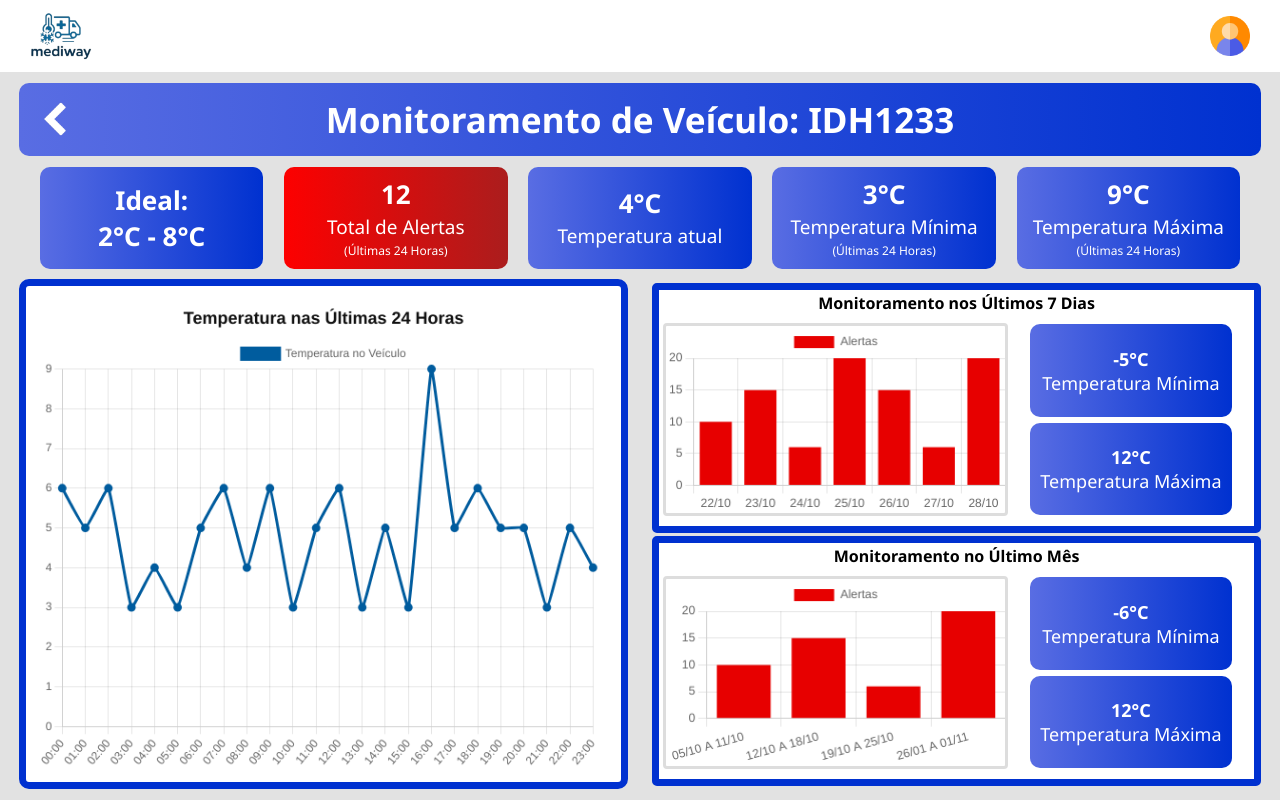
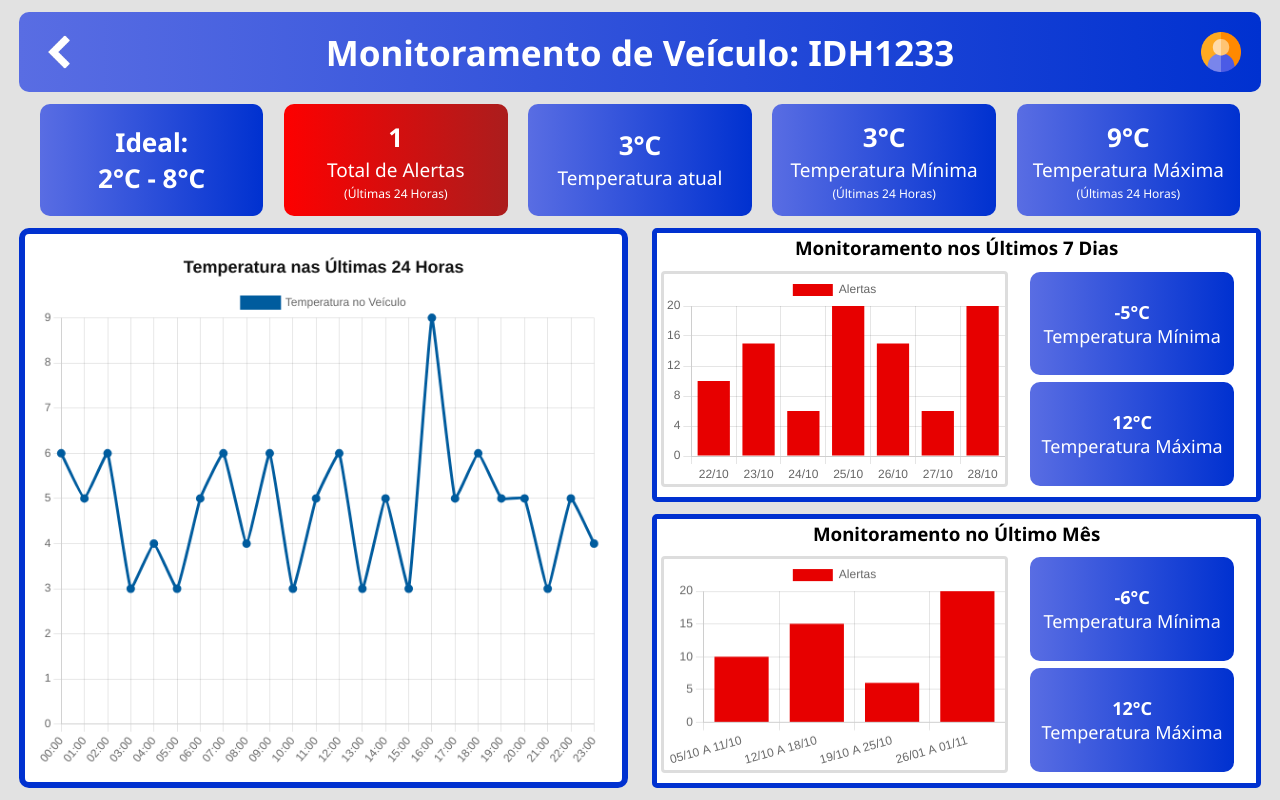
Before and after one commit to Project-MediWay/projeto-mediway-sprint2, a plain HTML site: page Aplicação Web/public/dashespecifica.html in a window 1280 px wide. Drawn offline with nearby package versions, Linux system fonts and the light colour scheme.

Commit message:
retirando header entre outros

```diff
--- a/Aplicação Web/public/dashespecifica.html
+++ b/Aplicação Web/public/dashespecifica.html
@@ -27,21 +27,11 @@
     </div>
   </div>
 
-  <div class="header">
-    <div class="container1">
-      <ul class="navbar">
-        <img src="assets/dashboard/logo.PNG" class="logo" />
-      </ul>
-      <ul class="navbar">
-        <img src="assets/dashboard/user.png" onclick="exibirModal()" class="user" />
-      </ul>
-    </div>
-  </div>
-
-  <div class="main">
-    <div class="title">
-      <img src="assets/dashboard/voltar.png" height="40px" class="btn-voltar" onclick="voltar()">
-      <span class="title-main">Monitoramento de Veículo: IDH1233</span>
+      <div class="main">
+        <div class="title">
+          <img src="assets/dashboard/voltar.png" height="40px" class="btn-voltar" onclick="voltar()">
+          <span class="title-main">Monitoramento de Veículo: IDH1233</span>
+          <img src="assets/dashboard/user.png" onclick="exibirModal()" class="user" />
     </div>
 
     <div class="kpis">
@@ -50,12 +40,12 @@
         <span class="valor-kpis">2°C - 8°C</span>
       </div>
       <div class="total-alertas">
-        <span class="valor-kpis">12</span>
+        <span class="valor-kpis">1</span>
         <span class="texto-kpis"">Total de Alertas</span>
         <span class="texto-kpis-menor">(Últimas 24 Horas)</span>
       </div>
       <div class=" temperatura-atual">
-          <span class="valor-kpis">4°C</span>
+          <span class="valor-kpis">3°C</span>
           <span class="texto-kpis">Temperatura atual</span>
       </div>
       <div class=" temperatura-minima">
@@ -78,7 +68,7 @@
 
       <div class="grafico-alerta">
         <div class="dados-semanais">
-          <h4>Monitoramento nos Últimos 7 Dias</h4>
+          <h3>Monitoramento nos Últimos 7 Dias</h3>
           <div class="graficos-kpis-semanais">
             <div class="grafico-semanal">
               <canvas id="grafico_alerta_semanal"></canvas>
@@ -96,7 +86,7 @@
           </div>
         </div>
         <div class="dados-mensais">
-          <h4>Monitoramento no Último Mês</h4>
+          <h3>Monitoramento no Último Mês</h3>
           <div class="graficos-kpis-mensais">
             <div class="grafico-mensal">
               <canvas id="grafico_alerta_mensal"></canvas>
--- a/Aplicação Web/public/styles/dashespecifica.css
+++ b/Aplicação Web/public/styles/dashespecifica.css
@@ -7,40 +7,12 @@
     font-family: "Noto Sans", sans-serif;
 }
 
-.header {
-    width: 100vw;
-    height: 9vh;
-    display: flex;
-    background-color: #fff;
-}
-
-.container1 {
-    width: 100vw;
-    display: flex;
-    justify-content: space-between;
-    padding: 10px;
-    padding-left: 30px;
-    padding-right: 30px;
-}
-
-.navbar {
-    display: flex;
-    align-items: center;
-    height: 100%;
-}
-
 .logo {
-    height: 50px;
+    height: 60px;
 }
 
 .user {
     height: 40px;
-    cursor: pointer;
-}
-
-.logo:hover {
-    transform: scale(1.1);
-    opacity: 1;
     cursor: pointer;
 }
 
@@ -51,11 +23,12 @@
 .main {
     background-color: #e2e2e2;
     width: 100vw;
-    height: 91vh;
+    height: 100vh;
     display: flex;
     flex-direction: column;
     justify-content: space-evenly;
     align-items: center;
+    z-index: 10;
 }
 
 
@@ -113,7 +86,6 @@
     font-size: 13px;
 }
 
-
 .btn-sair-user-menu {
     display: flex;
     justify-content: flex-end;
@@ -131,8 +103,10 @@
     width: 97%;
     border-radius: 10px;
     display: flex;
-    justify-content: center;
+    justify-content: space-between;
     align-items: center;
+    padding-left: 20px;
+    padding-right: 20px;
 }
 
 .title-main {
@@ -144,8 +118,6 @@
 .btn-voltar {
     height: 40px;
     cursor: pointer;
-    position: absolute;
-    left: 35px;
 }
 
 /* Titulo da Pagina */
@@ -228,23 +200,6 @@
     transition: 0.1s;
 }
 
-.temperatura-media {
-    background: linear-gradient(90deg, rgba(89, 109, 227, 1) 0%, rgba(0, 49, 208, 1) 100%);
-    height: 100%;
-    width: 18%;
-    border-radius: 10px;
-    display: flex;
-    flex-direction: column;
-    justify-content: center;
-    align-items: center;
-    font-size: 26px;
-}
-
-.temperatura-media:hover {
-    scale: 1.01;
-    transition: 0.1s;
-}
-
 .temperatura-minima {
     background: linear-gradient(90deg, rgba(89, 109, 227, 1) 0%, rgba(0, 49, 208, 1) 100%);
     height: 100%;
@@ -255,6 +210,7 @@
     justify-content: center;
     align-items: center;
     font-size: 26px;
+    color: black;
 }
 
 .temperatura-minima:hover {
@@ -315,7 +271,7 @@
     height: 100%;
     width: 49%;
     background-color: #fff;
-    border: 7px solid rgba(0, 49, 208, 1);
+    border: 6px solid rgba(0, 49, 208, 1);
     border-radius: 10px;
     border-radius: 10px;
     position: relative;
@@ -338,7 +294,7 @@
     display: flex;
     flex-direction: column;
     align-items: center;
-    justify-content: space-evenly;
+    justify-content: space-between;
 }
 
 /* .grafico-alerta canvas{
@@ -351,7 +307,7 @@
     height: 49%;
     width: 100%;
     border-radius: 5px;
-    border: 7px solid rgba(0, 49, 208, 1);
+    border: 5px solid rgba(0, 49, 208, 1);
     display: flex;
     flex-direction: column;
     justify-content: space-evenly;
--- a/Aplicação Web/public/styles/dashgeral.css
+++ b/Aplicação Web/public/styles/dashgeral.css
@@ -5,28 +5,6 @@
     padding: 0;
     box-sizing: border-box;
     font-family: "Noto Sans", sans-serif;
-}
-
-.header {
-    width: 100vw;
-    height: 9vh;
-    display: flex;
-    background-color: #fff;
-}
-
-.container1 {
-    width: 100vw;
-    display: flex;
-    justify-content: space-between;
-    padding: 10px;
-    padding-left: 30px;
-    padding-right: 30px;
-}
-
-.navbar {
-    display: flex;
-    align-items: center;
-    height: 100%;
 }
 
 .logo {
@@ -41,11 +19,12 @@
 .main {
     background-color: #e2e2e2;
     width: 100vw;
-    height: 91vh;
+    height: 100vh;
     display: flex;
     flex-direction: column;
     justify-content: space-evenly;
     align-items: center;
+    z-index: 10;
 }
 
 .overlay-user {
@@ -123,8 +102,14 @@
     width: 97%;
     border-radius: 10px;
     display: flex;
-    justify-content: center;
+    justify-content: space-between;
     align-items: center;
+    padding-left: 20px;
+    padding-right: 20px;
+}
+
+.title .logo{
+    height: 40px;
 }
 
 .title-main {
@@ -132,14 +117,6 @@
     font-size: 35px;
     font-weight: bold;
 }
-
-.btn-voltar {
-    height: 40px;
-    cursor: pointer;
-    position: absolute;
-    left: 35px;
-}
-
 /* Titulo da Pagina */
 
 
@@ -276,7 +253,7 @@
     top: 0;
     height: 10%;
     width: 80%;
-    border: 5px solid rgba(0, 49, 208, 1);
+    border: 4px solid rgba(0, 49, 208, 1);
     border-radius: 10px;
     display: flex;
     justify-content: center;
@@ -288,9 +265,9 @@
 
 .tabela-historico {
     background-color: #fff;
-    height: 60vh;
+    height: 67vh;
     width: 100%;
-    border: 10px solid rgba(0, 49, 208, 1);
+    border: 6px solid rgba(0, 49, 208, 1);
     border-radius: 10px;
     z-index: 1;
     display: flex;
@@ -335,7 +312,7 @@ td {
     background-color: #fff;
     height: 100%;
     width: 49%;
-    border: 10px solid rgba(0, 49, 208, 1);
+    border: 6px solid rgba(0, 49, 208, 1);
     border-radius: 10px;
     display: flex;
     flex-wrap: wrap;
```
Also changed, not shown: Aplicação Web/public/dashgeral.html (+2 -12 lines).
